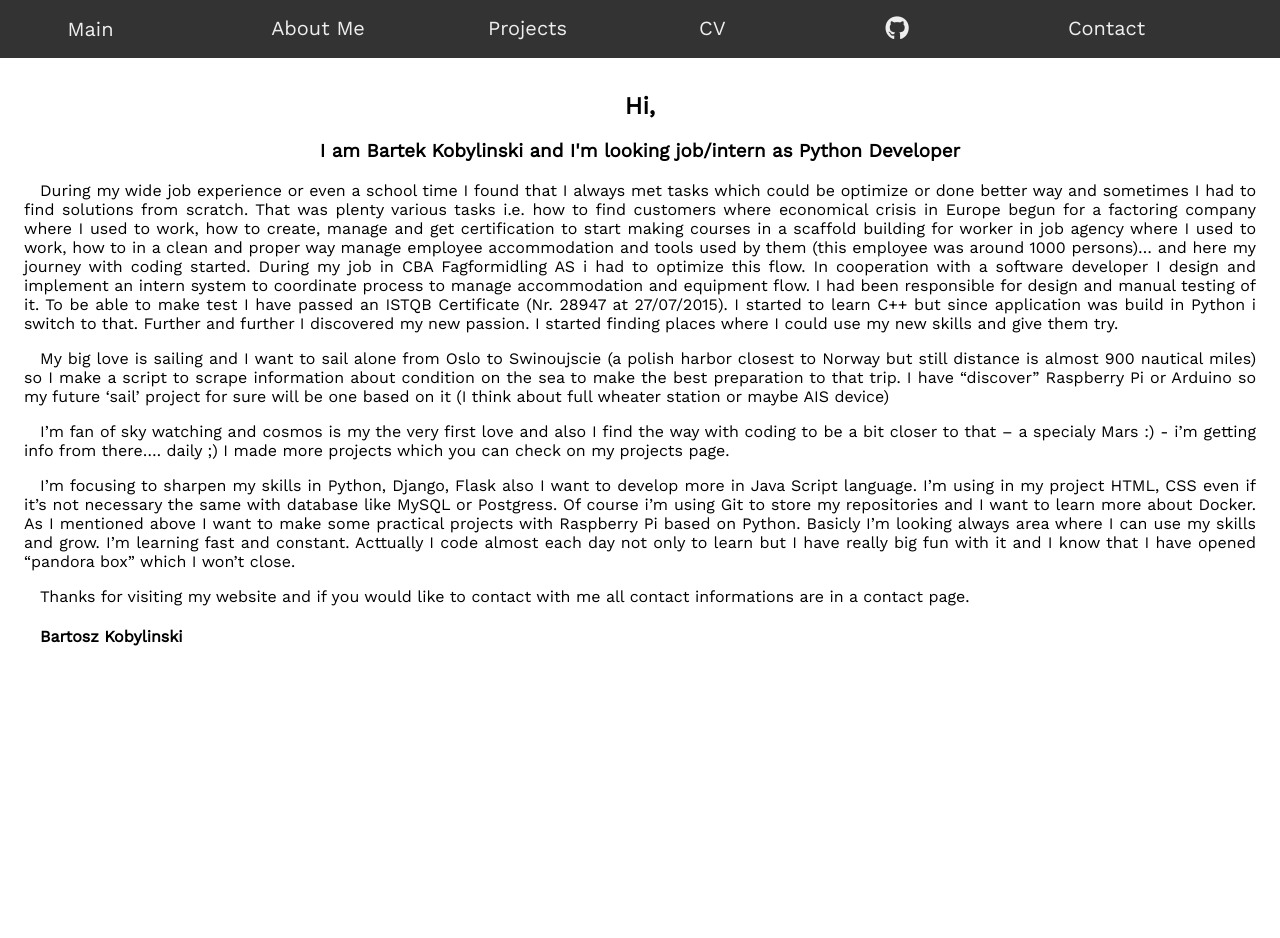
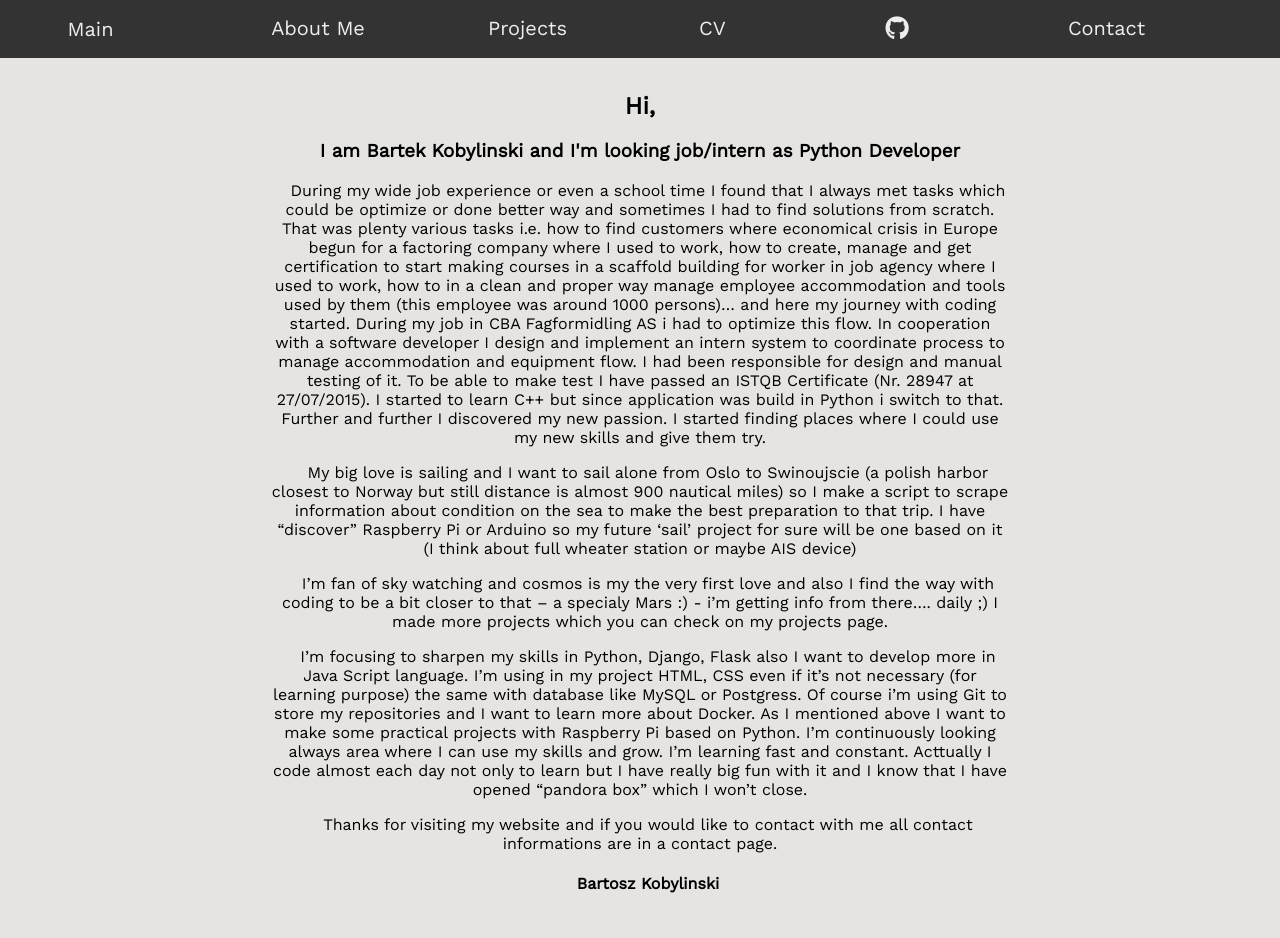
Before and after one commit to bartoszkobylinski/my_website, a Flask app: page /about_me in a window 1280 px wide. Before the commit the page ends 646 px from the top, so only its background shows below. Run offline with Flask 2, Linux system fonts and the light colour scheme; some libraries are stand-ins or nearby versions.

Commit message:
Edditing page with pdf file displaying and add some changes to css like background color

```diff
--- a/app/static/css/mobile_first.css
+++ b/app/static/css/mobile_first.css
@@ -1,6 +1,7 @@
 body{
     margin: 0;
     font-family: 'Work Sans', sans-serif;
+    background-color: #e5e4e2;
 }
 nav{
     background-color: #333;
@@ -52,9 +53,10 @@ a:hover{
 /* cv */
 
 .cv-container{
+    padding: 1.5rem;
     width: 100%;
 }
-.cv-container embed{
+.cv-container iframe{
     width: 100%;
     height: 60rem;
 }
@@ -642,6 +644,11 @@ a:hover{
         width: auto;
         min-height: 7rem;
     }
+    /* about me */
+    .main_content section{
+        width: 75%;
+        text-align: center;
+    }
 }
 @media screen and (min-width: 1150px){
     nav ul li{
@@ -669,4 +676,9 @@ a:hover{
         align-items: center;
         margin-top: 4rem;
     }
+    /* about me */
+    .main_content section{
+        width: 60%;
+        text-align: center;
 }
+}
--- a/app/templates/about_me.html
+++ b/app/templates/about_me.html
@@ -11,7 +11,7 @@
                 During my job in CBA Fagformidling AS i had to optimize this flow. In cooperation with a software developer I design and implement an intern system to coordinate process to manage accommodation and equipment flow. I had been responsible for design and manual testing of it. To be able to make test I have passed an ISTQB Certificate (Nr. 28947 at 27/07/2015). I started to learn C++ but since application was build in Python i switch to that. Further and further I discovered my new passion. I started finding places where I could use my new skills and give them try.
             <p>My big love is sailing and I want to sail alone from Oslo to Swinoujscie (a polish harbor closest to Norway but still distance is almost 900 nautical miles) so I make a script to scrape information about condition on the sea to make the best preparation to that trip. I have “discover” Raspberry Pi or Arduino so my future ‘sail’ project for sure will be one based on it (I think about full wheater station or maybe AIS device)</p>
             <p>I’m fan of sky watching and cosmos is my the very first love and also I find the way with coding to be a bit closer to that – a specialy Mars :) - i’m getting info from there…. daily ;) I made more projects which you can check on my projects page.</p>
-            <p>I’m focusing to sharpen my skills in Python, Django, Flask also I want to develop more in Java Script language. I’m using in my project  HTML, CSS even if it’s not necessary the same with database like MySQL or Postgress. Of course i’m using Git to store my repositories and I want to learn more about Docker. As I mentioned above I want to make some practical projects with Raspberry Pi based on Python. Basicly I’m looking always area where I can use my skills and grow. I’m learning fast and constant. Acttually I code almost each day not only to learn but I have really big fun with it and I know that I have opened “pandora box” which I won’t close.</p>
+            <p>I’m focusing to sharpen my skills in Python, Django, Flask also I want to develop more in Java Script language. I’m using in my project  HTML, CSS even if it’s not necessary (for learning purpose) the same with database like MySQL or Postgress. Of course i’m using Git to store my repositories and I want to learn more about Docker. As I mentioned above I want to make some practical projects with Raspberry Pi based on Python. I’m continuously looking always area where I can use my skills and grow. I’m learning fast and constant. Acttually I code almost each day not only to learn but I have really big fun with it and I know that I have opened “pandora box” which I won’t close.</p>
             <p>Thanks for visiting my website and if you would like to contact with me all contact informations are in a contact page.</p>
             <h4><strong>Bartosz Kobylinski</strong></h4>
 
```
Also changed, not shown: app/templates/cv.html (+15 -2 lines).
